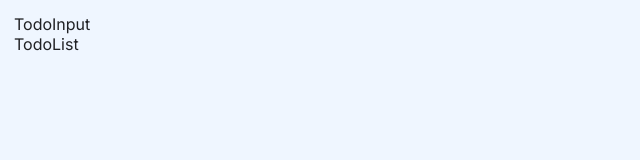
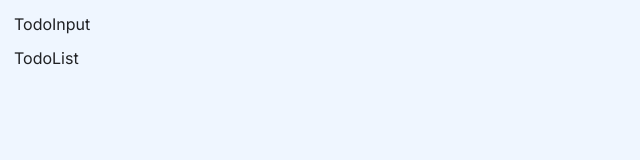
Before and after one commit to siraajul/todospark, a React (Vite) app: page / in a window 1280 px wide. Shown: the top 160 px of the page, without its empty margins (0-640 px from the left). Built offline with nearby package versions, Linux system fonts and the light colour scheme.

Commit message:
Remove Main Tag

```diff
--- a/src/App.jsx
+++ b/src/App.jsx
@@ -4,10 +4,10 @@ import TodoList from "./components/TodoList";
 function App() {
   return (
     <>
-      <main>
+      <>
         <TodoInput />
         <TodoList />
-      </main>
+      </>
     </>
   );
 }
```
